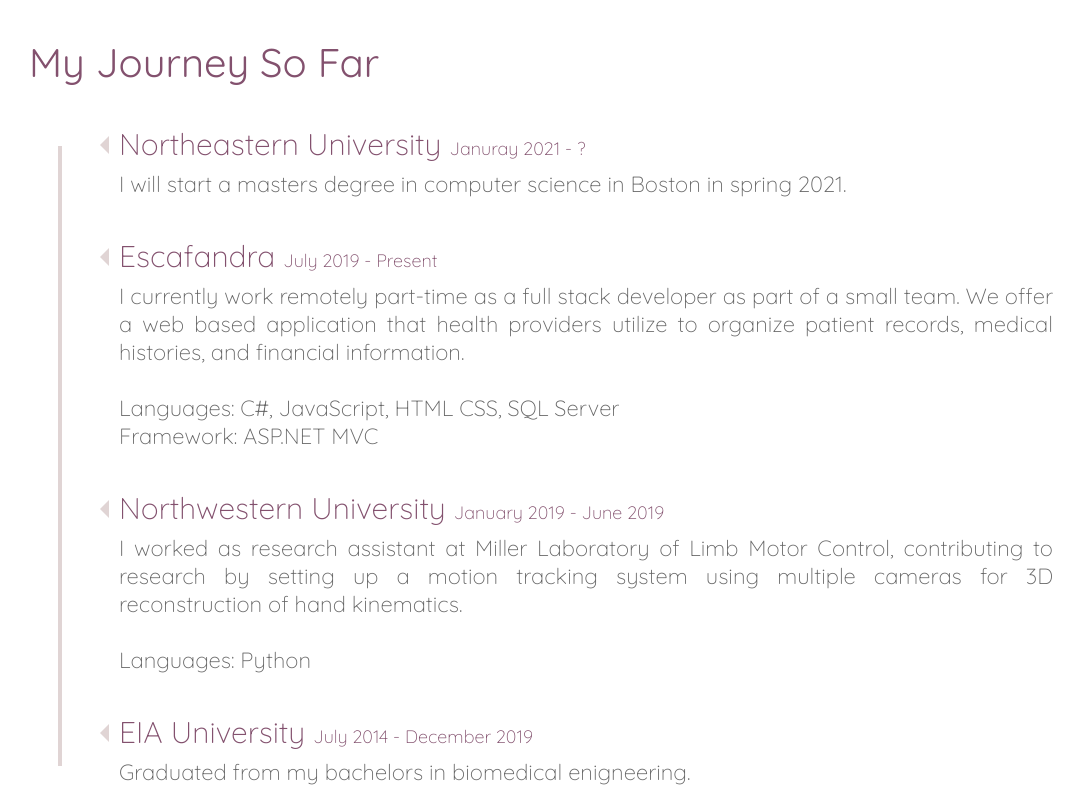
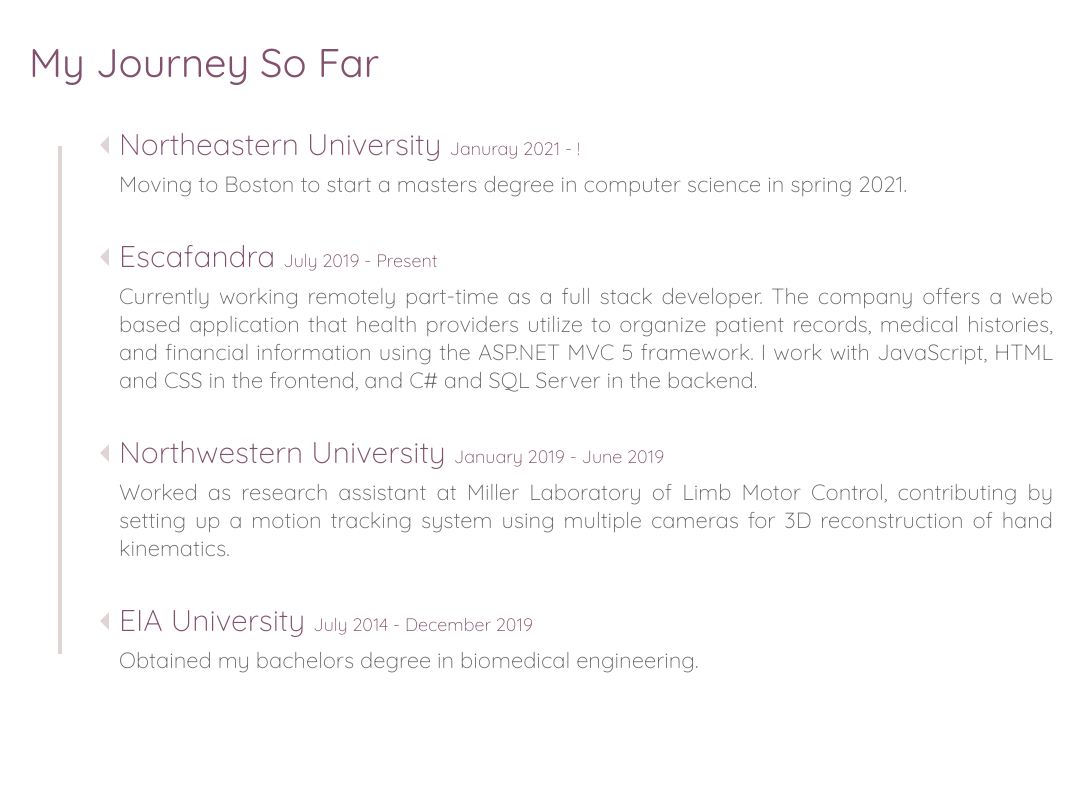
Before and after one commit to catalinagutierrez/personal-website, a React (Create React App) app: page / in a window 1280 px wide. Shown: the part 1780-2580 px from the top of the page, without its empty margins (99-1182 px from the left). Built offline with nearby package versions, Linux system fonts and the light colour scheme.

Commit message:
updated experience content and header icon size

```diff
--- a/src/components/experience/experience.component.jsx
+++ b/src/components/experience/experience.component.jsx
@@ -8,11 +8,11 @@
             <article className='experience-entry'>
                 <div className='experience-label'>
                     <h2>
-                        Northeastern University <span>Januray 2021 - ?</span>
+                        Northeastern University <span>Januray 2021 - !</span>
                     </h2>
                     <p>
-                        I will start a masters degree in computer science in
-                        Boston in spring 2021.
+                        Moving to Boston to start a masters degree in computer
+                        science in spring 2021.
                     </p>
                 </div>
             </article>
@@ -22,16 +22,13 @@
                         Escafandra <span>July 2019 - Present</span>
                     </h2>
                     <p>
-                        I currently work remotely part-time as a full stack
-                        developer as part of a small team. We offer a web based
-                        application that health providers utilize to organize
-                        patient records, medical histories, and financial
-                        information.
-                        <br />
-                        <br />
-                        Languages: C#, JavaScript, HTML CSS, SQL Server
-                        <br />
-                        Framework: ASP.NET MVC
+                        Currently working remotely part-time as a full stack
+                        developer. The company offers a web based application
+                        that health providers utilize to organize patient
+                        records, medical histories, and financial information
+                        using the ASP.NET MVC 5 framework. I work with
+                        JavaScript, HTML and CSS in the frontend, and C# and SQL
+                        Server in the backend.
                     </p>
                 </div>
             </article>
@@ -42,13 +39,10 @@
                         <span>January 2019 - June 2019</span>
                     </h2>
                     <p>
-                        I worked as research assistant at Miller Laboratory of
-                        Limb Motor Control, contributing to research by setting
-                        up a motion tracking system using multiple cameras for
-                        3D reconstruction of hand kinematics.
-                        <br />
-                        <br />
-                        Languages: Python
+                        Worked as research assistant at Miller Laboratory of
+                        Limb Motor Control, contributing by setting up a motion
+                        tracking system using multiple cameras for 3D
+                        reconstruction of hand kinematics.
                     </p>
                 </div>
             </article>
@@ -58,7 +52,7 @@
                         EIA University <span>July 2014 - December 2019</span>
                     </h2>
                     <p>
-                        Graduated from my bachelors in biomedical enigneering.
+                        Obtained my bachelors degree in biomedical engineering.
                     </p>
                 </div>
             </article>
--- a/src/components/header/header.styles.scss
+++ b/src/components/header/header.styles.scss
@@ -11,7 +11,7 @@
     display: flex;
     color: #9e9e9e;
     float: right;
-    font-size: 32px;
+    font-size: 30px;
     padding: 14px 16px;
     text-decoration: none;
     text-align: center;
```
